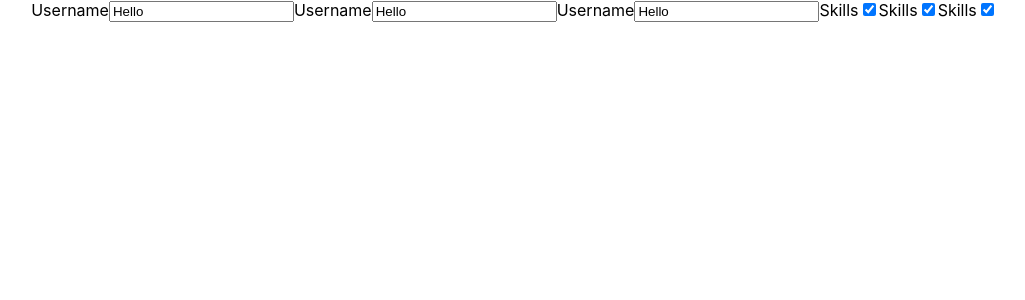
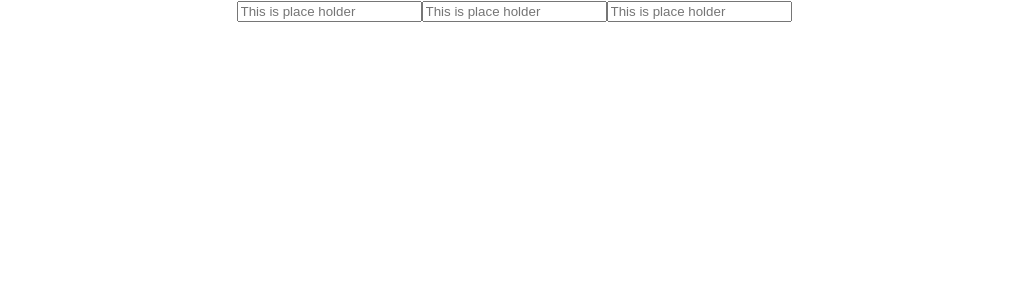
Before and after one commit to RitikTailor15/jest_testing, a React (Create React App) app: page / in a window 1280 px wide. Shown: the top 300 px of the page, without its empty margins (126-1151 px from the left). Built offline with nearby package versions, Linux system fonts and the light colour scheme.

Commit message:
Learned about getByPlaceholderText and getAllByPlaceholderText

```diff
--- a/src/App.js
+++ b/src/App.js
@@ -73,7 +73,7 @@
       <label htmlFor="user-skills">Skills</label>
       <input type="checkbox" id="user-skills" defaultChecked /> */}
 
-      <label htmlFor="user-name1">Username</label>
+      {/* <label htmlFor="user-name1">Username</label>
       <input type="text" id="user-name1" defaultValue="Hello" />
 
       <label htmlFor="user-name2">Username</label>
@@ -89,7 +89,11 @@
       <input type="checkbox" id="user-skills2" defaultChecked />
 
       <label htmlFor="user-skills3">Skills</label>
-      <input type="checkbox" id="user-skills3" defaultChecked />
+      <input type="checkbox" id="user-skills3" defaultChecked /> */}
+
+      <input type="text" placeholder="This is place holder" />
+      <input type="text" placeholder="This is place holder" />
+      <input type="text" placeholder="This is place holder" />
     </div>
   );
 }
```
Also changed, not shown: 1 other file (tests, documents, lock files or other folders).
